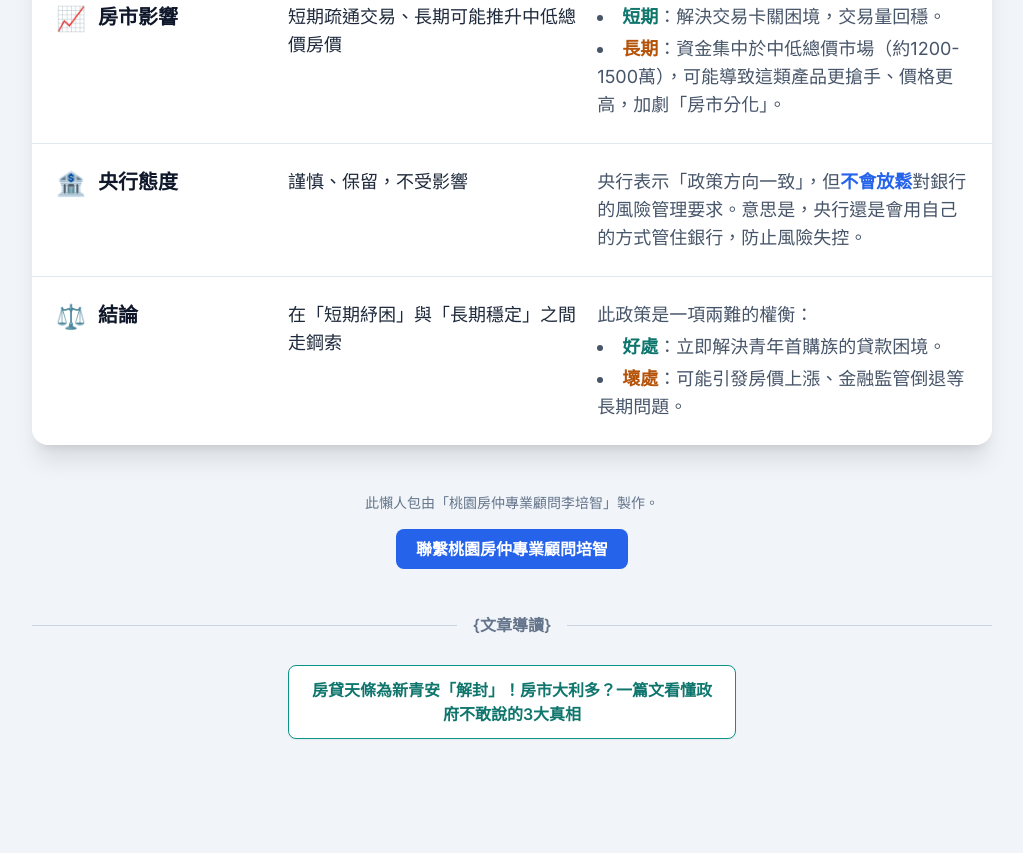
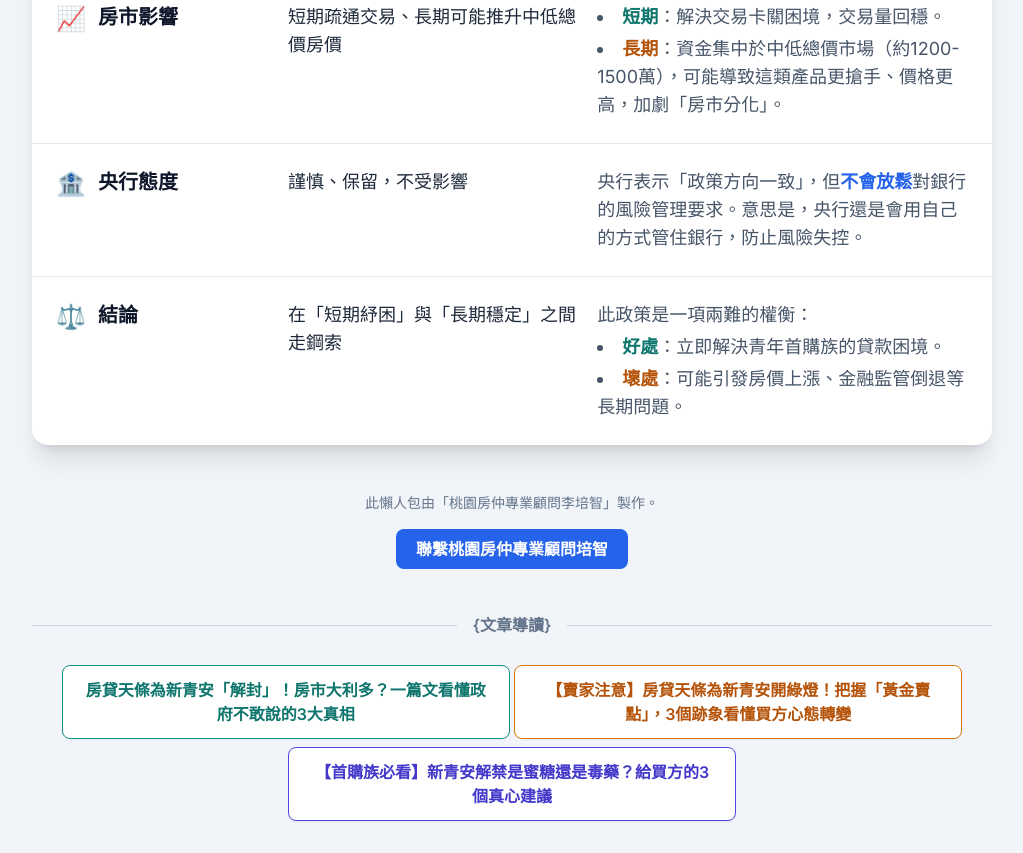
Before and after one commit to xu3qo6540981812728-byte/digital-business-card, a plain HTML site: page index.html in a window 1280 px wide. Shown: the part 1058-1911 px from the top of the page, without its empty margins (128-1151 px from the left). Before the commit the page ends 1829 px from the top, so only its background shows below. Drawn offline with nearby package versions, Linux system fonts and the light colour scheme.

Commit message:
Update index.html

```diff
--- a/index.html
+++ b/index.html
@@ -207,6 +207,14 @@
             <a href="https://vocus.cc/article/68ba33bbfd89780001ec43fc" target="_blank" rel="noopener noreferrer" class="mt-2 w-full max-w-md mx-auto inline-block bg-white text-teal-700 font-semibold py-3 px-5 rounded-lg border border-teal-600 hover:bg-teal-50 transition-colors duration-200 text-center shadow-sm">
                 房貸天條為新青安「解封」！房市大利多？一篇文看懂政府不敢說的3大真相
             </a>
+             <!-- New Article Button 2 -->
+            <a href="https://vocus.cc/article/68ba3eecfd89780001eec6bb" target="_blank" rel="noopener noreferrer" class="mt-2 w-full max-w-md mx-auto inline-block bg-white text-amber-700 font-semibold py-3 px-5 rounded-lg border border-amber-600 hover:bg-amber-50 transition-colors duration-200 text-center shadow-sm">
+                【賣家注意】房貸天條為新青安開綠燈！把握「黃金賣點」，3個跡象看懂買方心態轉變
+            </a>
+            <!-- New Article Button 3 -->
+            <a href="https://vocus.cc/article/68ba4107fd89780001ef5784" target="_blank" rel="noopener noreferrer" class="mt-2 w-full max-w-md mx-auto inline-block bg-white text-indigo-700 font-semibold py-3 px-5 rounded-lg border border-indigo-600 hover:bg-indigo-50 transition-colors duration-200 text-center shadow-sm">
+                【首購族必看】新青安解禁是蜜糖還是毒藥？給買方的3個真心建議
+            </a>
         </footer>
 
     </div>
```
